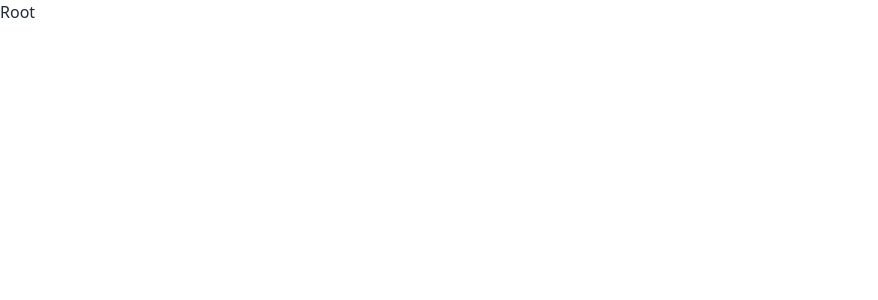
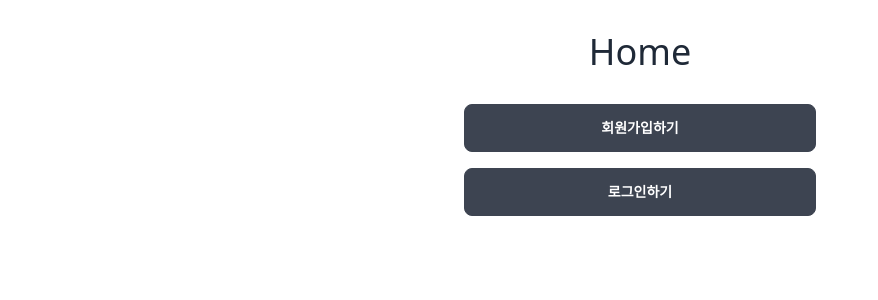
Before and after one commit to Unuuuuu/wanted-pre-onboarding-frontend, a React (Create React App) app: page / in a window 1280 px wide. Shown: the top 300 px of the page, without its empty margins (0-878 px from the left). Built offline with nearby package versions, Linux system fonts and the light colour scheme.

Commit message:
Implement home ui

```diff
--- /dev/null
+++ b/src/routes/home.tsx
@@ -0,0 +1,23 @@
+import { Link } from "react-router-dom";
+
+const Home = () => {
+  return (
+    <main className="py-8">
+      <h1 className="text-4xl text-center mb-8">Home</h1>
+      <ul className="flex flex-col gap-4">
+        <li>
+          <Link className="btn w-full" to="signup">
+            회원가입하기
+          </Link>
+        </li>
+        <li>
+          <Link className="btn w-full" to="signin">
+            로그인하기
+          </Link>
+        </li>
+      </ul>
+    </main>
+  );
+};
+
+export default Home;
--- a/src/routes/root.tsx
+++ b/src/routes/root.tsx
@@ -1,7 +1,11 @@
-import React from "react";
+import { Outlet } from "react-router-dom";
 
 const Root = () => {
-  return <div>Root</div>;
+  return (
+    <div className="mx-auto w-full max-w-sm px-4">
+      <Outlet />
+    </div>
+  );
 };
 
 export default Root;
```
Also changed, not shown: src/index.tsx (+8 -1 lines).
